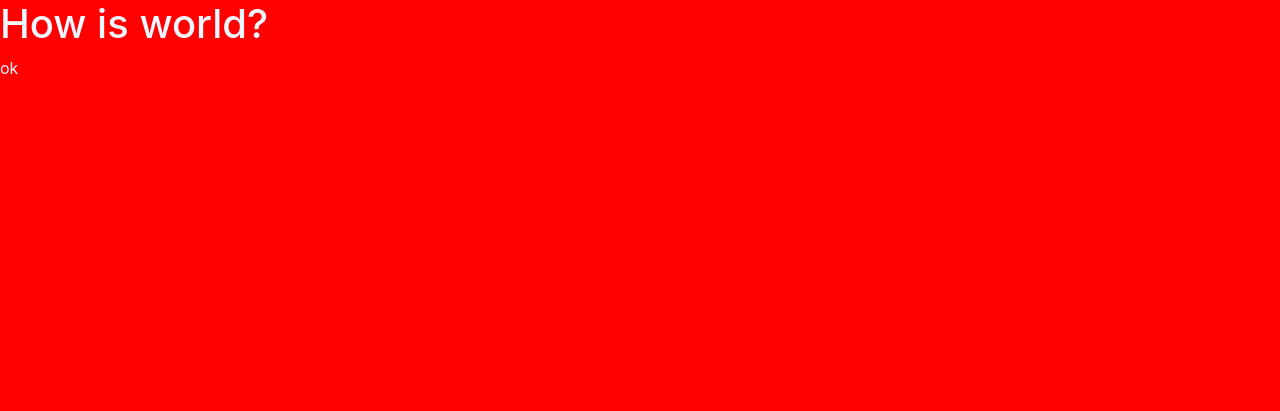
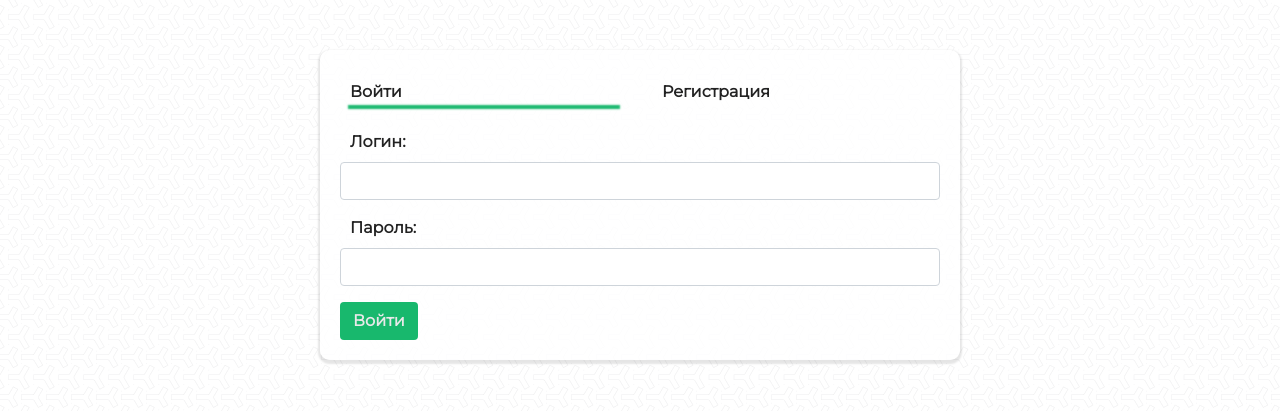
Before and after one commit to sharapudin-d/mirfox.loc, a PHP site: page / in a window 1280 px wide. Shown: the top 411 px of the page. Run offline with PHP 8.4, Linux system fonts and the light colour scheme; some libraries are stand-ins or nearby versions.

Commit message:
MirFox
Added prototype of registration and sign in form

```diff
--- /dev/null
+++ b/assets/css/media.css
@@ -0,0 +1,5 @@
+@media screen and (max-device-aspect-ratio: 9/12){
+    .my_form{
+        width: 90%;
+    }
+}
--- a/assets/css/style.css
+++ b/assets/css/style.css
@@ -1,4 +1,131 @@
+:root {
+  --kcolor: #18b86d;
+  --bg: #6cd99b;
+}
+
+* {
+  box-sizing: border-box;
+}
+
 body {
-    background: red;
-    color: aliceblue;
+  padding: 0;
+  margin: 0;
+  background: url(../img/bg.png);
+  */ background-size: 400px 400px;
+  /* background: #fff; */
+  color: #222;
+  font-family: 'Montserrat', sans-serif;
 }
+
+.bg_opacity {
+  position: fixed;
+  top: 0;
+  left: 0;
+  z-index: -10;
+  width: 100vw;
+  height: 100vh;
+  background-color: rgba(255, 255, 255, 0.65);
+}
+
+form[role="form"] {
+  width: inherit;
+  transition: .5s;
+}
+
+.my_form {
+  margin-top: 50px;
+  background: rgba(255, 255, 255, .8);
+  box-shadow: 0 2px 2px 2px rgba(0, 0, 0, .1);
+  border-radius: 10px;
+  font-weight: 600;
+  padding: 20px;
+  width: 50%;
+  height: fit-content;
+  overflow: hidden;
+  transition: .4s;
+}
+
+.form_block {
+  display: flex;
+  flex-direction: row;
+  width: 200%;
+}
+
+.login_form {
+  z-index: 1;
+}
+
+.reg_form {
+  transform: translateX(-100%);
+  transition-delay: .3s;
+  z-index: 0;
+}
+
+.left_sl {
+  opacity: 0;
+  transform: translateX(-100%);
+  transition-delay: .3s;
+  height: 0;
+}
+
+.right_sl {
+  opacity: 0;
+  transform: translateX(100%);
+  transition-delay: 0;
+  height: 0;
+}
+
+.sub_btn {
+  background: var(--kcolor);
+  color: #e9e9e9;
+  font-weight: 600;
+}
+
+.fpages {
+  width: 100%;
+  display: flex;
+  justify-content: space-between;
+  margin-bottom: 16px;
+}
+
+.fpage {
+  width: 48%;
+  padding: 10px;
+  /* border-radius: 6px; */
+  overflow: hidden;
+  transition: .4s;
+  cursor: pointer;
+}
+
+.fpage:hover {
+  background: rgba(0, 0, 0, 0.05);
+}
+
+.fpage::after {
+  content: "";
+  display: block;
+  width: 100%;
+  /* height: 3px;
+  background: var(--kcolor); */
+  box-shadow: 0 -4px 2px 2px var(--kcolor);
+  position: relative;
+  bottom: -7px;
+  transition: .4s;
+}
+.fpage1::after{
+  transform: translateX(120%);
+}
+.fpage2::after{
+  transform: translateX(-120%);
+}
+.fpage_active::after{
+  transform: translateX(0);
+}
+
+.inp_cont {
+  /* padding: 10px; */
+}
+
+.inp_cont>label {
+  padding-left: 10px;
+}
--- a/assets/js/script.js
+++ b/assets/js/script.js
@@ -0,0 +1,14 @@
+window.onload = function() {
+  $(".fpage1").click(function() {
+    $(".fpage2").removeClass("fpage_active");
+    $(".fpage1").addClass("fpage_active");
+    $(".reg_form").addClass("right_sl");
+    $(".login_form").removeClass("left_sl");
+  });
+  $(".fpage2").click(function() {
+    $(".fpage1").removeClass("fpage_active");
+    $(".fpage2").addClass("fpage_active");
+    $(".login_form").addClass("left_sl");
+    $(".reg_form").removeClass("right_sl");
+  });
+}
--- a/index.php
+++ b/index.php
@@ -5,24 +5,58 @@
     <meta charset="UTF-8">
     <meta name="viewport" content="width=device-width, initial-scale=1.0">
     <title>MirFox</title>
+    <link href="https://fonts.googleapis.com/css?family=Montserrat&display=swap" rel="stylesheet">
     <!-- <bootstrap> -->
     <link rel="stylesheet" href="https://maxcdn.bootstrapcdn.com/bootstrap/4.0.0/css/bootstrap.min.css" integrity="sha384-Gn5384xqQ1aoWXA+058RXPxPg6fy4IWvTNh0E263XmFcJlSAwiGgFAW/dAiS6JXm" crossorigin="anonymous">
+    <!-- </bootstrap> -->
+    <link rel="stylesheet" href="./assets/css/style.css">
+    <link rel="stylesheet" href="./assets/css/media.css">
+</head>
+
+<body>
+  <div class="bg_opacity"></div>
+    <div class="container my_form">
+        <div class="fpages">
+          <div class="fpage fpage1 fpage_active">
+            Войти
+          </div>
+          <div class="fpage fpage2">
+            Регистрация
+          </div>
+        </div>
+        <div class="form_block">
+          <form action="" class="login_form" role="form">
+              <div class="form-group inp_cont">
+                  <label for="login">Логин: </label>
+                  <input type="text" id="login" class="form-control">
+              </div>
+              <div class="form-group inp_cont">
+                <label for="pass">Пароль: </label>
+                <input type="password" id="pass" class="form-control" placeholder="">
+              </div>
+              <button class="btn sub_btn" type="submit">Войти</button>
+          </form>
+          <form action="" class="reg_form right_sl" role="form">
+            <div class="form-group inp_cont">
+                <label for="login">Логин: </label>
+                <input type="text" id="reg_login" class="form-control">
+            </div>
+            <div class="form-group inp_cont">
+              <label for="pass">Пароль: </label>
+              <input type="password" id="reg_pass" class="form-control" placeholder="">
+            </div>
+            <div class="form-group inp_cont">
+              <label for="pass">Подтвердите пароль: </label>
+              <input type="password" id="p_pass" class="form-control" placeholder="">
+            </div>
+              <button class="btn sub_btn" type="submit">Войти</button>
+          </form>
+        </div>
+    </div>
+    <!-- js -->
     <script src="https://code.jquery.com/jquery-3.2.1.slim.min.js" integrity="sha384-KJ3o2DKtIkvYIK3UENzmM7KCkRr/rE9/Qpg6aAZGJwFDMVNA/GpGFF93hXpG5KkN" crossorigin="anonymous"></script>
     <script src="https://cdnjs.cloudflare.com/ajax/libs/popper.js/1.12.9/umd/popper.min.js" integrity="sha384-ApNbgh9B+Y1QKtv3Rn7W3mgPxhU9K/ScQsAP7hUibX39j7fakFPskvXusvfa0b4Q" crossorigin="anonymous"></script>
     <script src="https://maxcdn.bootstrapcdn.com/bootstrap/4.0.0/js/bootstrap.min.js" integrity="sha384-JZR6Spejh4U02d8jOt6vLEHfe/JQGiRRSQQxSfFWpi1MquVdAyjUar5+76PVCmYl" crossorigin="anonymous"></script>
-    <!-- </bootstrap> -->
-    <link rel="stylesheet" href="./assets/css/style.css">
-</head>
-
-<body>
-    <h1>How is world?</h1>
-    <?php
-    function my_f($arg)
-    {
-        return $arg;
-    }
-    echo my_f('ok');
-    ?>
     <script src="./assets/js/script.js"></script>
 </body>
 
```
Also changed, not shown: assets/img/bg.png (added).
